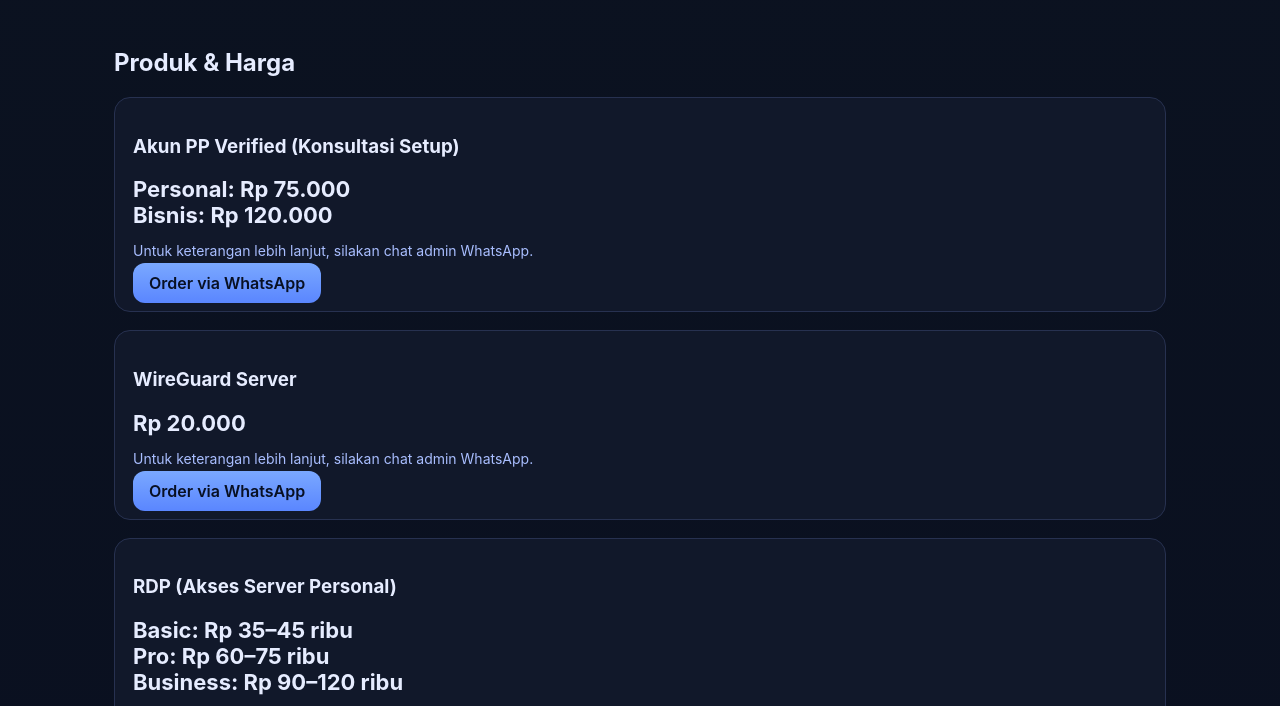
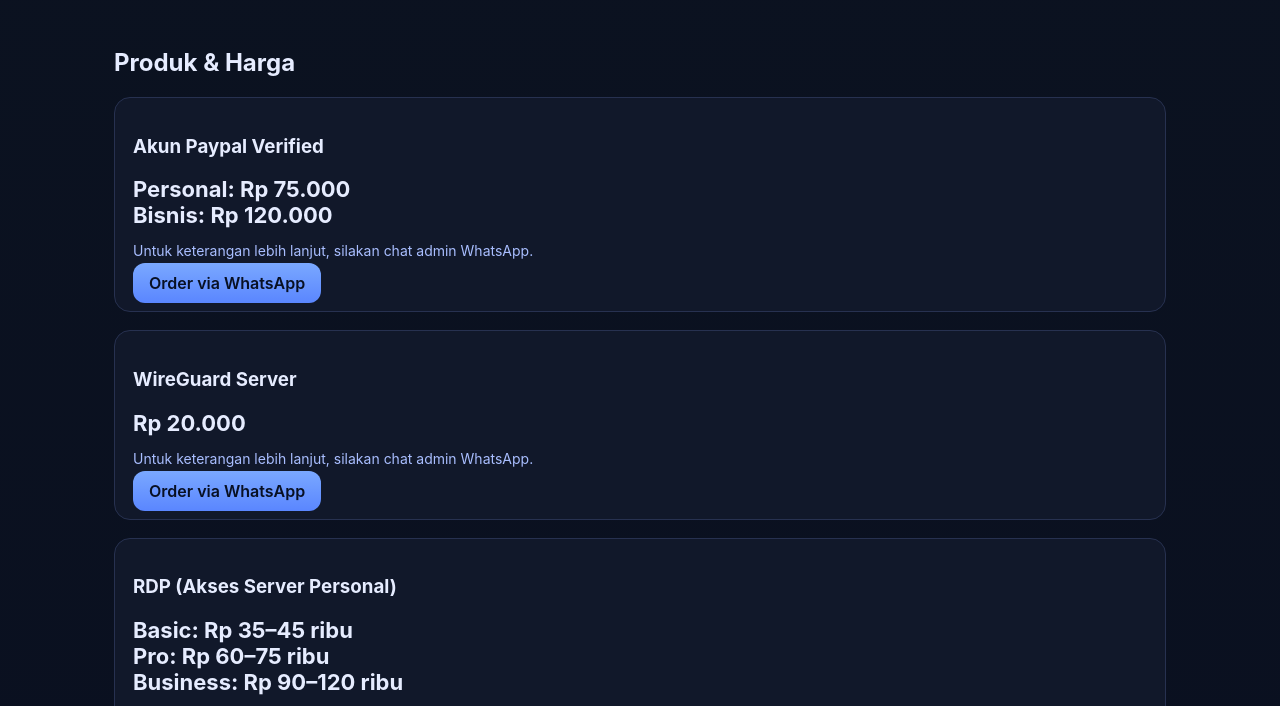
Before and after one commit to nazzallah-a11y/kenz-digital-store, a plain HTML site: page index.html in a window 1280 px wide. Shown: the part 90-796 px from the top of the page. Drawn offline with Linux system fonts and the light colour scheme.

Commit message:
Update index.html

```diff
--- a/index.html
+++ b/index.html
@@ -34,7 +34,7 @@
       <h2>Produk & Harga</h2>
 
       <div class="card">
-        <h3>Akun PP Verified (Konsultasi Setup)</h3>
+        <h3>Akun Paypal Verified</h3>
         <div class="price">Personal: Rp 75.000<br>Bisnis: Rp 120.000</div>
         <p class="note">Untuk keterangan lebih lanjut, silakan chat admin WhatsApp.</p>
         <a class="btn primary" href="https://wa.me/6287743435099?text=Halo%20Kenz%20Digital%2C%20saya%20ingin%20order%20Akun%20PP%20Verified">Order via WhatsApp</a>
```
